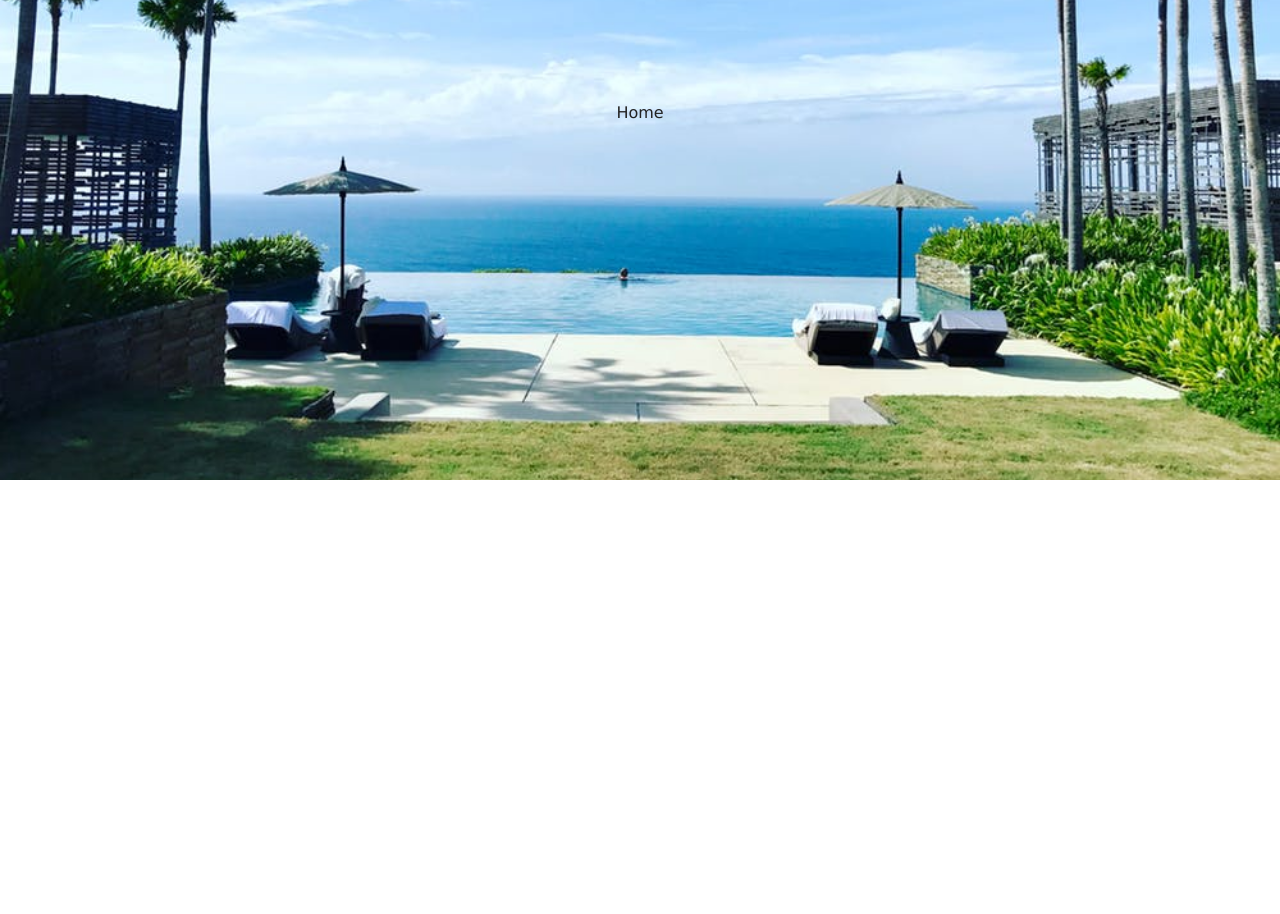
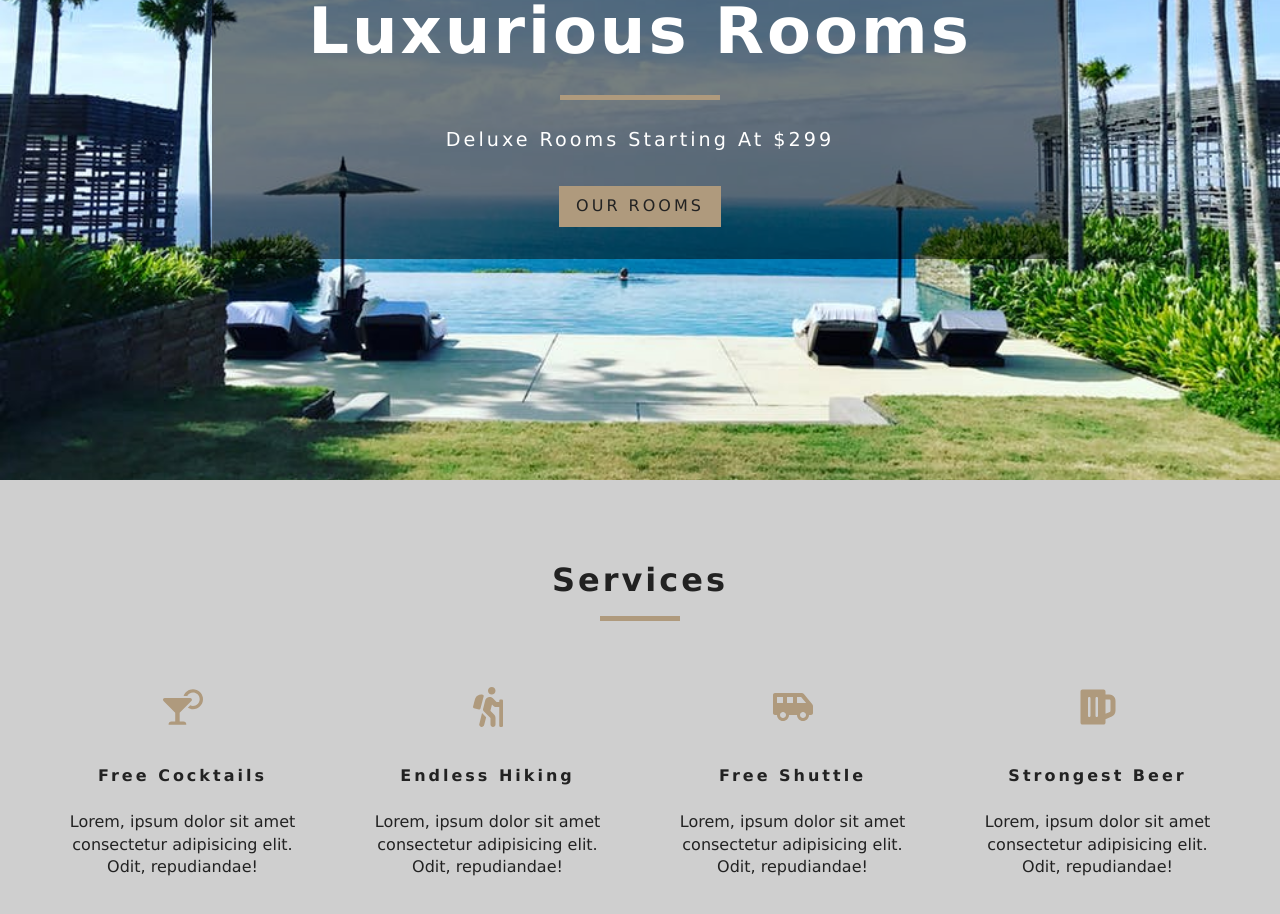
Before and after one commit to everlasting-neverness/hotel-reservation, a React (Create React App) app: page / in a window 1280 px wide. Shown: the part 320-1234 px from the top of the page. Before the commit the page ends 800 px from the top, so only its background shows below. Built offline with nearby package versions, Linux system fonts and the light colour scheme.

Commit message:
update components

```diff
--- a/src/App.css
+++ b/src/App.css
@@ -252,6 +252,7 @@
 }
 .services h6 {
   letter-spacing: var(--mainSpacing);
+  text-transform: capitalize;
 }
 .services p {
   width: 80%;
--- /dev/null
+++ b/src/components/Banner.js
@@ -0,0 +1,12 @@
+import React from 'react';
+
+export default function Banner({ title, subtitle, children }) {
+    return (
+        <div className='banner'>
+            <h1>{title}</h1>
+            <div></div>
+            <p>{subtitle}</p>
+            {children}
+        </div>
+    );
+}
--- a/src/components/Navbar.js
+++ b/src/components/Navbar.js
@@ -28,7 +28,11 @@
                             <FaAlignRight className='nav-icon' />
                         </button>
                     </div>
-                    <ul className={`nav-links ${this.state.isOpen ? 'show-nav' : ''}`}>
+                    <ul
+                        className={`nav-links ${
+                            this.state.isOpen ? 'show-nav' : ''
+                        }`}
+                    >
                         <li>
                             <Link to='/'>Home</Link>
                         </li>
--- /dev/null
+++ b/src/components/Services.js
@@ -0,0 +1,51 @@
+import React, { Component } from 'react';
+import { FaCocktail, FaHiking, FaShuttleVan, FaBeer } from 'react-icons/fa';
+import Title from './Title';
+
+export default class Services extends Component {
+    state = {
+        services: [
+            {
+                icon: <FaCocktail />,
+                title: 'free cocktails',
+                info:
+                    'Lorem, ipsum dolor sit amet consectetur adipisicing elit. Odit, repudiandae!'
+            },
+            {
+                icon: <FaHiking />,
+                title: 'endless hiking',
+                info:
+                    'Lorem, ipsum dolor sit amet consectetur adipisicing elit. Odit, repudiandae!'
+            },
+            {
+                icon: <FaShuttleVan />,
+                title: 'free shuttle',
+                info:
+                    'Lorem, ipsum dolor sit amet consectetur adipisicing elit. Odit, repudiandae!'
+            },
+            {
+                icon: <FaBeer />,
+                title: 'strongest beer',
+                info:
+                    'Lorem, ipsum dolor sit amet consectetur adipisicing elit. Odit, repudiandae!'
+            }
+        ]
+    };
+
+    render() {
+        return (
+            <section className='services'>
+                <Title title='services' />
+                <div className='services-center'>
+                    {this.state.services.map((item, index) => (
+                        <article key={index} className='service'>
+                            <span>{item.icon}</span>
+                            <h6>{item.title}</h6>
+                            <p>{item.info}</p>
+                        </article>
+                    ))}
+                </div>
+            </section>
+        );
+    }
+}
--- /dev/null
+++ b/src/components/Title.js
@@ -0,0 +1,10 @@
+import React from 'react';
+
+export default function Title({ title }) {
+    return (
+        <div className='section-title'>
+            <h4>{title}</h4>
+            <div></div>
+        </div>
+    );
+}
--- a/src/pages/Error.js
+++ b/src/pages/Error.js
@@ -1,10 +1,16 @@
 import React from 'react';
 import Hero from '../components/Hero';
+import Banner from '../components/Banner';
+import { Link } from 'react-router-dom';
 
 const Error = () => {
     return (
         <Hero>
-            <div>Error</div>
+            <Banner title='404' subtitle='page not found'>
+                <Link to='/' className='btn-primary'>
+                    Return home
+                </Link>
+            </Banner>
         </Hero>
     );
 };
--- a/src/pages/Home.js
+++ b/src/pages/Home.js
@@ -1,12 +1,25 @@
-import React from 'react'
+import React from 'react';
 import Hero from '../components/Hero';
+import Banner from '../components/Banner';
+import Services from '../components/Services';
+import { Link } from 'react-router-dom';
 
 const Home = () => {
     return (
-        <Hero>
-            Home
-        </Hero>
-    )
-}
+        <>
+            <Hero>
+                <Banner
+                    title='Luxurious rooms'
+                    subtitle='deluxe rooms starting at $299'
+                >
+                    <Link to='/rooms' className='btn-primary'>
+                        Our rooms
+                    </Link>
+                </Banner>
+            </Hero>
+            <Services />
+        </>
+    );
+};
 
 export default Home;
--- a/src/pages/Rooms.js
+++ b/src/pages/Rooms.js
@@ -1,10 +1,16 @@
 import React from 'react';
 import Hero from '../components/Hero';
+import Banner from '../components/Banner';
+import { Link } from 'react-router-dom';
 
 const Rooms = () => {
     return (
-        <Hero hero="roomsHero">
-            <div>Rooms</div>
+        <Hero hero='roomsHero'>
+            <Banner title='Our rooms'>
+                <Link to='/' className='btn-primary'>
+                    Return home
+                </Link>
+            </Banner>
         </Hero>
     );
 };
--- a/src/pages/SingleRoom.js
+++ b/src/pages/SingleRoom.js
@@ -1,9 +1,9 @@
-import React, { Component } from 'react'
+import React, { Component } from 'react';
 import Hero from '../components/Hero';
 export default class SingleRoom extends Component {
     render() {
         return (
-            <Hero hero="roomsHero">
+            <Hero hero='roomsHero'>
                 <div>SingleRoom</div>
             </Hero>
         );
```
Also changed, not shown: src/components/Hero.js (+2 -6 lines).
